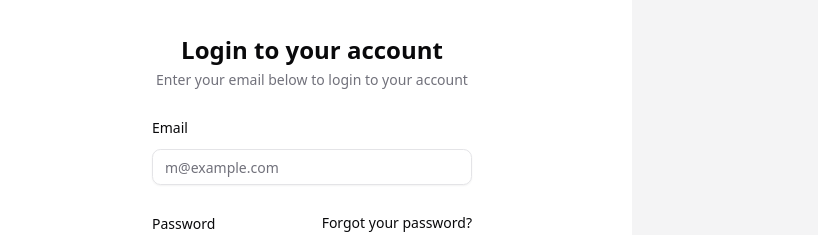
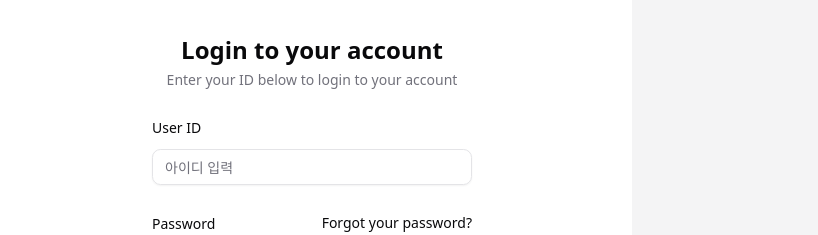
Before and after one commit to Lee-Ki-Bong/makeshop-auth-fe, a Next.js app: page /signin in a window 1280 px wide. Shown: the part 206-441 px from the top of the page, without its empty margins (8-826 px from the left). Built offline with nearby package versions, Linux system fonts and the light colour scheme.

Commit message:
fix: 로그인시 email 에서 userId 로 받도록 변경

```diff
--- a/api/auth-api.ts
+++ b/api/auth-api.ts
@@ -10,12 +10,12 @@ const authApi = axios.create({
  * 인증 서버 내부 로그인 요청 (/internal/verify-user)
  */
 export const verifyUserLogin = async (
-  email: string,
+  userId: string,
   password: string,
   authReqId: string | null
 ) => {
   return authApi
-    .post("/internal/verify-user", { email, password, authReqId })
+    .post("/internal/verify-user", { userId, password, authReqId })
     .then((res) => res.data)
     .catch((err) => {
       throw err;
--- a/components/login-form.tsx
+++ b/components/login-form.tsx
@@ -17,11 +17,7 @@ import z from "zod";
 import { useAuthStore } from "@/stores/useAuthStore";
 import { useSearchParams } from "next/navigation";
 export const LoginSchema = z.object({
-  email: z
-    .string()
-    .min(1, "이메일을 입력하세요")
-    .email("올바른 이메일 형식이 아닙니다"),
-
+  userId: z.string().min(1, "아이디를 입력하세요"),
   password: z.string().min(1, "비밀번호를 입력하세요"),
 });
 // 입력 검증 E
@@ -31,13 +27,13 @@ export function LoginForm() {
   const searchParams = useSearchParams();
   const authReqId = searchParams.get("auth_req_id"); // ✅ 여기서 URL 쿼리의 state 추출
 
-  const [email, setEmail] = useState("");
+  const [userId, setUserId] = useState("");
   const [password, setPassword] = useState("");
 
   const addLog = useAuthStore((state) => state.addLog);
 
   const { mutate: startOAuth, isPending } = useStartOAuth(
-    email,
+    userId,
     password,
     authReqId
   );
@@ -46,7 +42,7 @@ export function LoginForm() {
     e.preventDefault(); // 기본 폼 액션 막기
 
     // ✅ Zod 유효성 검사
-    const validationFields = LoginSchema.safeParse({ email, password });
+    const validationFields = LoginSchema.safeParse({ userId, password });
     if (!validationFields.success) {
       const errors = z.flattenError(validationFields.error).fieldErrors;
       addLog({
@@ -67,18 +63,18 @@ export function LoginForm() {
         <div className="flex flex-col items-center gap-1 text-center">
           <h1 className="text-2xl font-bold">Login to your account</h1>
           <p className="text-muted-foreground text-sm text-balance">
-            Enter your email below to login to your account
+            Enter your ID below to login to your account
           </p>
         </div>
 
         <Field>
-          <FieldLabel htmlFor="email">Email</FieldLabel>
+          <FieldLabel htmlFor="userId">User ID</FieldLabel>
           <Input
-            id="email"
-            type="email"
-            placeholder="m@example.com"
-            value={email}
-            onChange={(e) => setEmail(e.target.value)}
+            id="userId"
+            type="text"
+            placeholder="아이디 입력"
+            value={userId}
+            onChange={(e) => setUserId(e.target.value)}
           />
         </Field>
 
```
